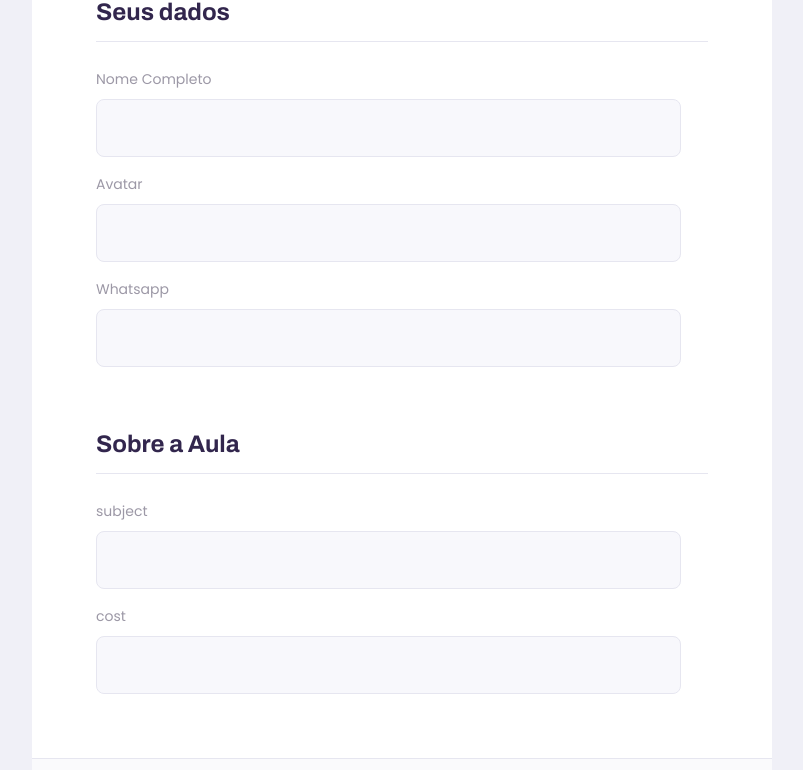
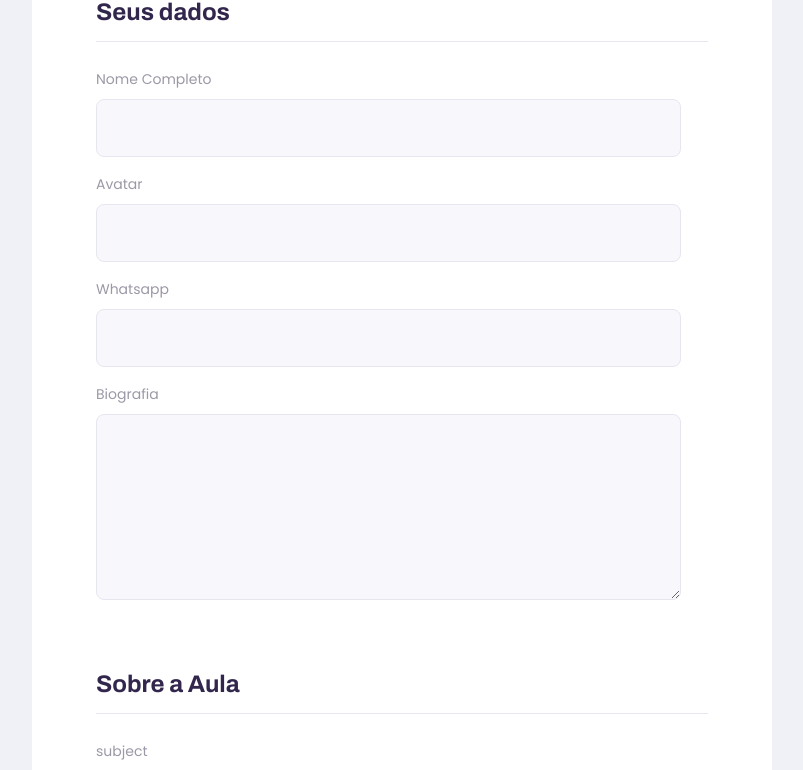
Before and after one commit to GabrielBrotas/Proffy-NextLevelWeek.2, a React (Create React App) app: page /give-classes in a window 1280 px wide. Shown: the part 373-1143 px from the top of the page, without its empty margins (238-1041 px from the left). Built offline with nearby package versions, Linux system fonts and the light colour scheme.

Commit message:
input and texarea style

```diff
--- a/src/pages/components/Input/styles.css
+++ b/src/components/Input/styles.css
@@ -31,7 +31,7 @@
     content: "";
     background: var(--color-primary-light);
     position: absolute;
-    left: 1.6rem;
-    right: 1.6rem;
+    left: 1px;
+    right: 1px;
     bottom: 0;
 }
--- a/src/pages/components/PageHeader/index.tsx
+++ b/src/components/PageHeader/index.tsx
@@ -2,8 +2,8 @@ import React from 'react'
 
 import {Link} from 'react-router-dom'
 
-import logoImg from '../../../assets/images/logo.svg'
-import backIcon from '../../../assets/images/icons/back.svg'
+import logoImg from '../../assets/images/logo.svg'
+import backIcon from '../../assets/images/icons/back.svg'
 
 import './styles.css'
 
--- a/src/pages/components/TeacherItem/index.tsx
+++ b/src/components/TeacherItem/index.tsx
@@ -1,6 +1,6 @@
 import React from 'react'
 
-import whatsappIcon from '../../../assets/images/icons/whatsapp.svg'
+import whatsappIcon from '../../assets/images/icons/whatsapp.svg'
 
 import './styles.css'
 
--- a/src/pages/components/Textarea/index.tsx
+++ b/src/components/Textarea/index.tsx
@@ -10,7 +10,7 @@ interface Textarea extends TextareaHTMLAttributes<HTMLTextAreaElement>{
 const Textarea: React.FC<Textarea> = ({label, name, ...rest }) => {
 
     return (
-        <div className="input-block">
+        <div className="textarea-block">
             <label htmlFor={name}>{label}</label>
             <textarea id={name} {...rest} />
         </div>
--- /dev/null
+++ b/src/components/Textarea/styles.css
@@ -0,0 +1,37 @@
+.textarea-block {
+    position: relative;
+}
+
+.textarea-block {
+    margin-top: 1.4rem
+}
+
+.textarea-block label {
+    font-size: 1.4rem
+}
+
+.textarea-block textarea {
+    width: 90%;
+    height: 16rem;
+    min-height: 8rem;
+    margin-top: 0.8rem;
+    border-radius: 0.8rem;
+    background: var(--color-input-background);
+    border: 1px solid var(--color-line-in-white);
+    outline: 0;
+    resize: vertical;
+    padding: 1.2rem 1.6rem;
+    font: 1.6rem Archivo;
+}
+
+.textarea-block:focus-within::after {
+    width: calc(100% - 3.2rem);
+    height: 2px;
+    content: "";
+    background: var(--color-primary-light);
+    position: absolute;
+    left: 1px;
+    right: 1px;
+    bottom: 7px;
+
+}
--- a/src/pages/TeacherForm/index.tsx
+++ b/src/pages/TeacherForm/index.tsx
@@ -1,10 +1,11 @@
 import React from 'react'
-import Input from '../components/Input'
+import Input from '../../components/Input'
 
-import PageHeader from '../components/PageHeader'
+import PageHeader from '../../components/PageHeader'
 
 import './styles.css'
 import warningIcon from '../../assets/images/icons/warning.svg'
+import Textarea from '../../components/Textarea'
 
 function TeacherForm() {
     return (
@@ -22,6 +23,7 @@ function TeacherForm() {
                     <Input label="Nome Completo" name="name" />
                     <Input label="Avatar" name="avatar"/>
                     <Input label="Whatsapp" name="whatsapp"/>
+                    <Textarea label="Biografia" name="bio" />
                 </fieldset>
 
                 <fieldset>
--- a/src/pages/TeacherList/index.tsx
+++ b/src/pages/TeacherList/index.tsx
@@ -1,9 +1,9 @@
 import React from 'react'
-import Input from '../components/Input'
+import Input from '../../components/Input'
 
 // Components
-import PageHeader from '../components/PageHeader'
-import TeacherItem from '../components/TeacherItem'
+import PageHeader from '../../components/PageHeader'
+import TeacherItem from '../../components/TeacherItem'
 
 import './styles.css'
 
```
Also changed, not shown: src/pages/components/Textarea/styles.css (deleted, +0 -37 lines), src/components/Input/index.tsx (renamed from src/pages/components/Input/index.tsx), src/components/PageHeader/styles.css (renamed from src/pages/components/PageHeader/styles.css), src/components/TeacherItem/styles.css (renamed from src/pages/components/TeacherItem/styles.css).
